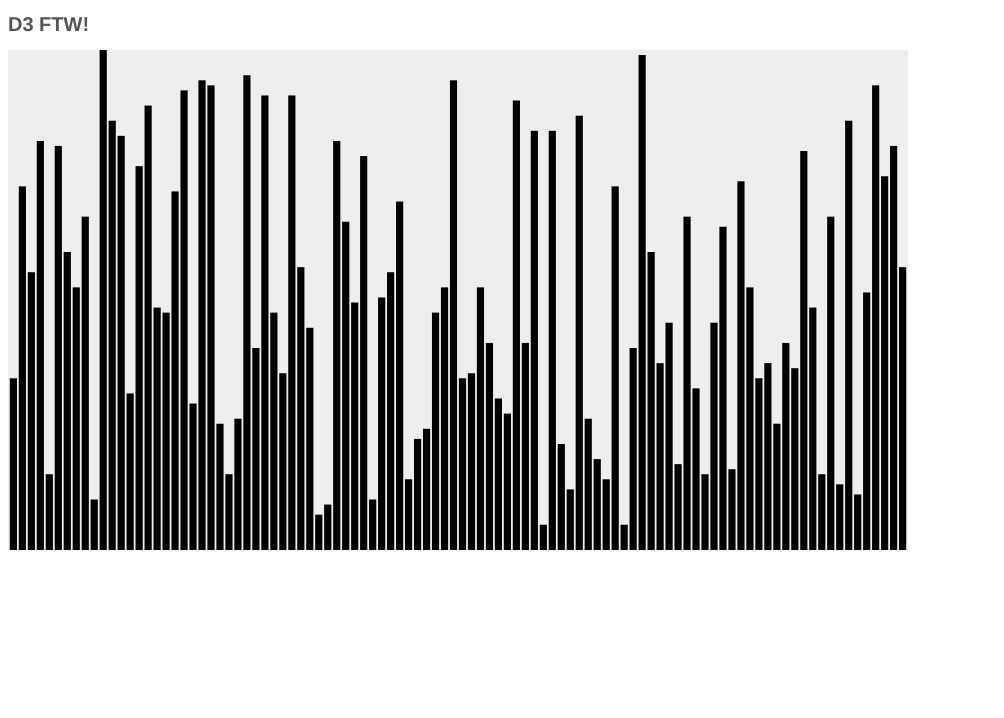
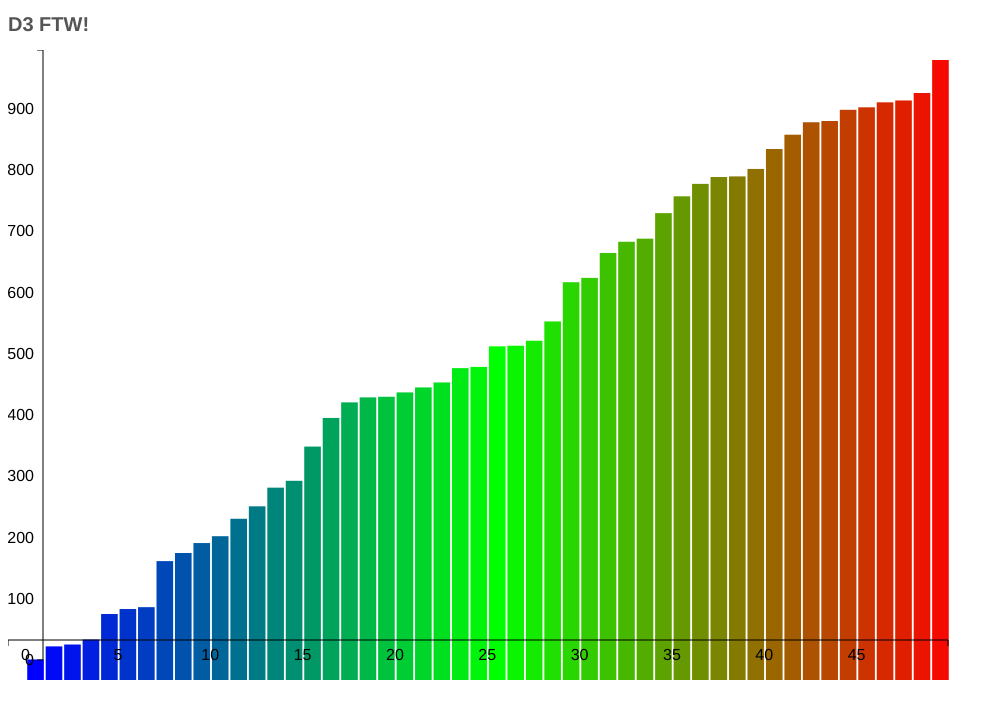
Before and after one commit to shoobah/editmode, a website with bundled scripts: page src/htdocs/index.html in a window 1280 px wide. Shown: the whole page, without its empty margins (0-1004 px from the left). Built offline with nearby package versions, Linux system fonts and the light colour scheme; files whose address does not match are found by name.

Commit message:
Lagt till lite skalor m.m.

```diff
--- a/package.json
+++ b/package.json
@@ -60,6 +60,7 @@
   },
   "dependencies": {
     "d3": "^3.5.3",
-    "jquery": "^2.1.3"
+    "jquery": "^2.1.3",
+    "lodash": "^3.1.0"
   }
 }
--- a/src/htdocs/index.html
+++ b/src/htdocs/index.html
@@ -10,6 +10,7 @@
   <body>
     <h1>D3 FTW!</h1>
     <div id="content"></div>
+    <div id="info"></div>
     <script src="page.js"></script>
   </body>
 </html>
--- a/src/javascript/page.js
+++ b/src/javascript/page.js
@@ -1,5 +1,6 @@
 // Browserify entry point for the page.js bundle (yay JavaScript!)
 var d3 = require('d3');
+var _ = require('lodash');
 // global.js already contains jQuery, so in our config.js file, we
 // are exposing it to other files like this one in the `require` array.
 // Also in config.js, jquery is listed in `external` array for this bundle.
@@ -8,47 +9,128 @@ var d3 = require('d3');
 
 var barData = (function() {
     var randomValues = [];
-  for (var i = 0; i < 100; i++) {
-    var max = 100,
+    for (var i = 0; i < 50; i++) {
+        var max = 1000,
             min = 5;
-    randomValues.push(Math.floor(Math.random() * (max - min)) + min);
+        randomValues.push(Math.floor(Math.random() * (max + 1 - min)) + min);
     }
     return randomValues;
 }());
 
-var width = 900,
-  height = 500;
+barData = _.sortBy(barData, function(n) {
+    return n;
+});
+
+var margin = {
+        top: 10,
+        right: 10,
+        bottom: 10,
+        left: 10
+    },
+    width = 960 - margin.left - margin.right,
+    height = 640 - margin.top - margin.bottom;
 
 var yScale = d3.scale.linear()
     .domain([0, d3.max(barData)])
     .range([0, height]);
 
+
 var xScale = d3.scale.ordinal()
     .domain(d3.range(0, barData.length))
-  .rangeBands([0, width], 0.2);
+    .rangeBands([0, width], 0.1, 0.5);
 
-var colors = d3.scale.linear().domain([0, barData.lenth]).range(['#0000ff', '#ff0000']);
+var colors = d3.scale.linear()
+    .domain([0, barData.length * 0.5, barData.length])
+    .range(['#0000ff', '#00ff00', '#ff0000']);
+
 
 console.log('barData', barData);
-d3.select('#content')
+var theChart = d3.select('#content')
     .append('svg')
-  .attr('width', width)
-  .attr('height', height)
+    .attr('width', width + margin.left + margin.right)
+    .attr('height', height + margin.top + margin.bottom)
+    .append('g')
+    .attr('transform', 'translate(' + margin.left + ',' + margin.top + ')')
     .style('background', '#eeeeee')
-  .selectAll('rect').data(barData)
-  .enter().append('rect')
+    .append('g')
+    .selectAll('rect')
+    .data(barData)
+    .enter()
+    .append('rect')
+    .attr('width', xScale.rangeBand())
     .attr('x', function(d, i) {
         return xScale(i);
+    })
+    .attr('height', 0)
+    .attr('y', height)
+    .attr('rx', 0)
+    .attr('ry', 0)
+    .style('fill', function(d, i) {
+        return colors(i);
+    })
+    .on('mouseenter', function(d, i) {
+        d3.select('#info')
+            .text(d);
+        d3.select(this)
+            .style('opacity', 0.5);
+    })
+    .on('mouseleave', function(d, i) {
+        d3.select('#info')
+            .text(d);
+        d3.select(this)
+            .style('opacity', 1);
+    });
+
+theChart.transition()
+    .duration(500)
+    .attr('height', function(d) {
+        return yScale(d);
     })
     .attr('y', function(d) {
         return height - yScale(d);
     })
-  .attr('width', xScale.rangeBand())
-  .attr('height', function(d) {
-    return yScale(d);
+    .delay(100)
+    .delay(function(d, i) {
+        return i * 10;
     })
-  .attr('rx', 0)
-  .attr('ry', 0)
-  .style('fill', function(d, i) {
-    return colors(i);
+    .duration(1000)
+    .ease('elastic');
+
+
+var vGuideScale = d3.scale.linear()
+    .domain([0, d3.max(barData)])
+    .range([height - 10, 0]);
+
+var vAxis = d3.svg.axis()
+    .scale(vGuideScale)
+    .orient('left')
+    .ticks(10);
+
+var vGuide = d3.select('svg')
+    .append('g');
+vAxis(vGuide);
+vGuide.attr('transform', 'translate(35,0)');
+vGuide.selectAll('path')
+    .style({
+        fill: 'none',
+        stroke: "#000"
     });
+
+var hAxis = d3.svg.axis()
+    .scale(xScale)
+    .orient('bottom')
+    .tickValues(xScale.domain()
+        .filter(function(d, i) {
+            return (i % (barData.length / 20)) === 0;
+        }));
+
+var hGuide = d3.select('svg')
+    .append('g');
+
+hAxis(hGuide);
+hGuide.attr('transform', 'translate(0, ' + (height - 30) + ')');
+hGuide.selectAll('path')
+    .style({
+        fill: 'none',
+        stroke: "#000"
+    });
--- a/src/sass/app.scss
+++ b/src/sass/app.scss
@@ -16,3 +16,8 @@ h1{
   display: inline-block;
   margin: 0 5px;
 }
+
+#info{
+	font-family: calibri;
+	font-size:20px;
+}
```
Also changed, not shown: build/app.css, build/index.html, 1 other file. Lines whose indentation alone changed are shown as unchanged.
